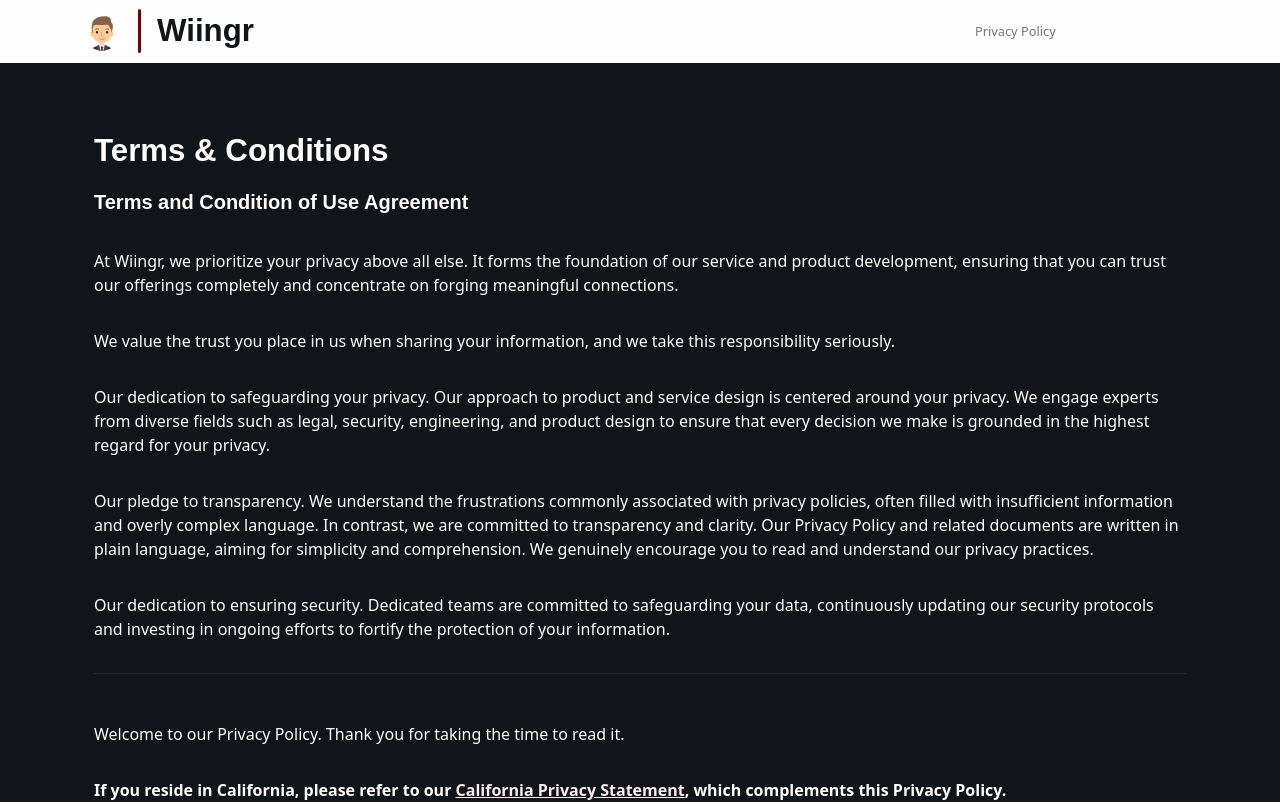
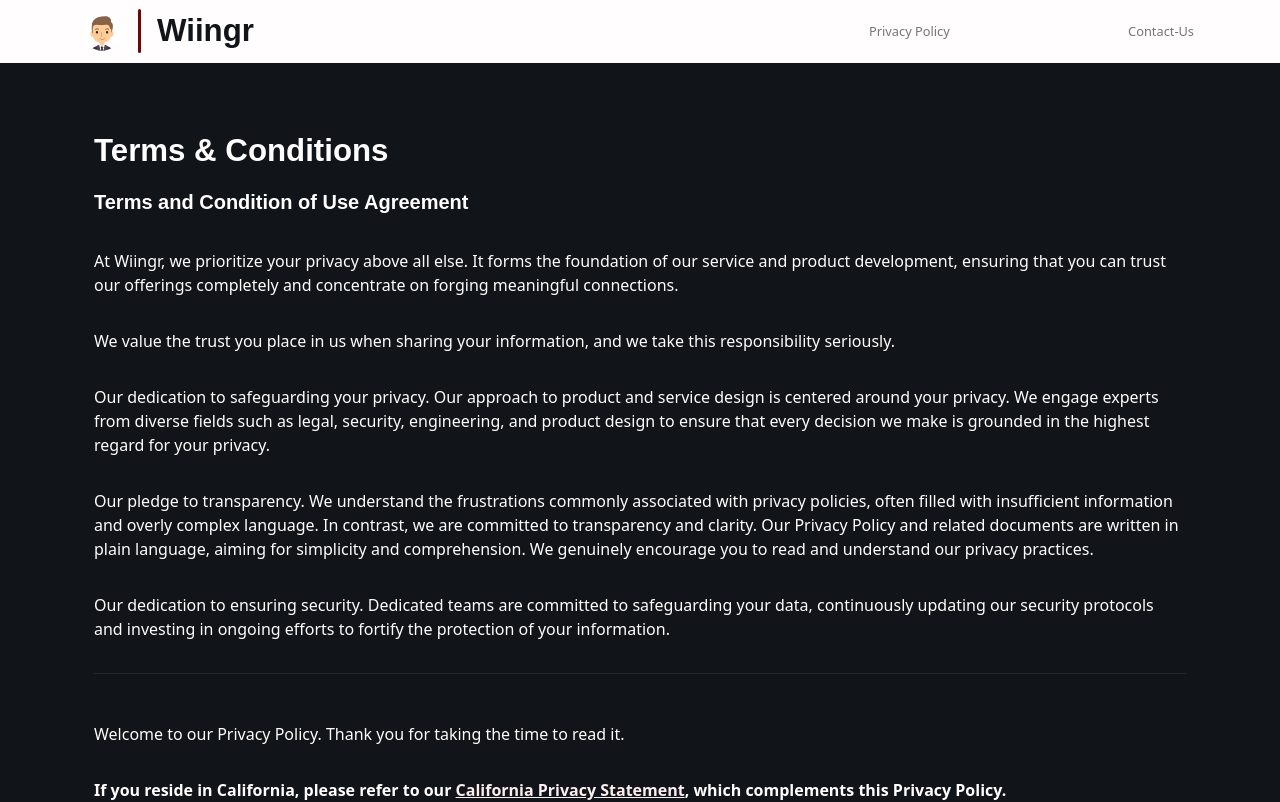
Before and after one commit to isijolatosin/wiingr, a React (Create React App) app: page /terms in a window 1280 px wide. Shown: the top 802 px of the page. Built offline with nearby package versions, Linux system fonts and the light colour scheme; what tailwindcss-children would draw is missing.

Commit message:
Add contact us to nav

```diff
--- a/src/constants.js
+++ b/src/constants.js
@@ -1,3 +1,3 @@
-const mobileMaxWidth = 412;
+const mobileMaxWidth = 540;
 
 export { mobileMaxWidth };
--- a/src/reusable-components/HeaderComponent.js
+++ b/src/reusable-components/HeaderComponent.js
@@ -62,11 +62,24 @@ function HeaderComponent({ siteTheme, isDay, windowWidth }) {
 									: "/"
 							}
 							className={[
-								"sm:mr-3 duration-500 ease-out ",
+								"mr-4 sm:mr-10 duration-500 ease-out ",
 								isDay ? "hover:text-lines/50" : "hover:text-deepGrey/20",
 								pathname === "/terms" ? "text-brandwhite" : "text-lines",
 							].join(" ")}>
 							{windowWidth <= mobileMaxWidth ? "Terms" : "Terms of Service"}
+						</Link>
+						<Link
+							to={
+								process.env.REACT_APP_NODE_ENV === "development" // remove when site is live
+									? "/contact-us"
+									: "/"
+							}
+							className={[
+								"sm:mr-3 duration-500 ease-out ",
+								isDay ? "hover:text-lines/50" : "hover:text-deepGrey/20",
+								pathname === "/contact-us" ? "text-brandwhite" : "text-lines",
+							].join(" ")}>
+							{windowWidth <= mobileMaxWidth ? "Contact" : "Contact-Us"}
 						</Link>
 					</div>
 				</div>
--- a/src/reusable-components/Layout.js
+++ b/src/reusable-components/Layout.js
@@ -11,7 +11,7 @@ function Layout({ children }) {
 		const currentHour = new Date().getHours();
 		return currentHour >= 7 && currentHour < 19; // Assuming daytime is between 6 AM and 6 PM
 	};
-	const [windowWidth, setWindowWidth] = useState();
+	const [windowWidth, setWindowWidth] = useState(window.innerWidth);
 
 	useEffect(() => {
 		dispatch({
@@ -19,18 +19,15 @@ function Layout({ children }) {
 			payload: isDaytime(),
 		});
 
-		const getWindowDimension = debounce(200, () => {
-			const windowWidth = window.innerWidth;
-			setWindowWidth(windowWidth);
+		const handleResize = debounce(200, () => {
+			setWindowWidth(window.innerWidth);
 		});
 
-		window.addEventListener("resize", getWindowDimension);
+		window.addEventListener("resize", handleResize);
 		return () => {
-			window.removeEventListener("resize", getWindowDimension);
+			window.removeEventListener("resize", handleResize);
 		};
-
-		// eslint-disable-next-line react-hooks/exhaustive-deps
-	}, []);
+	}, [dispatch]);
 
 	return (
 		<div className="mx-auto ">
```
